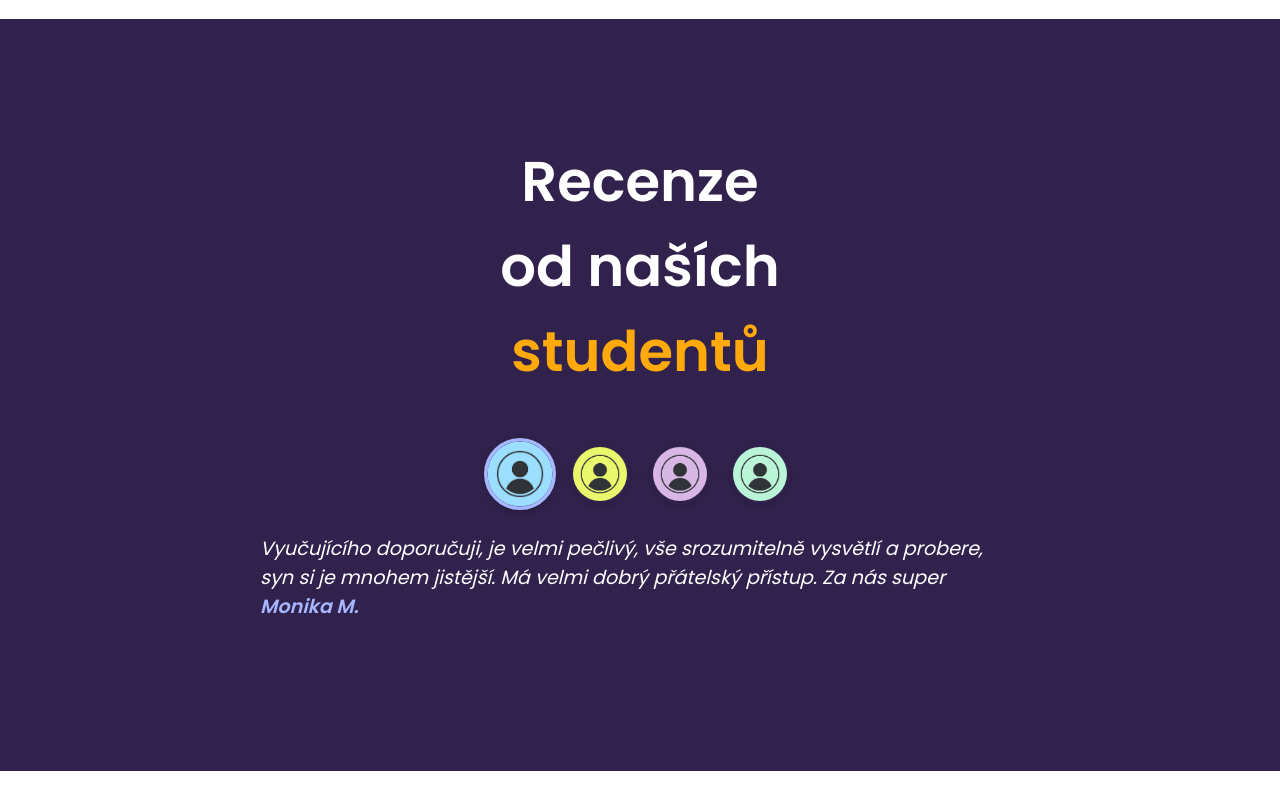
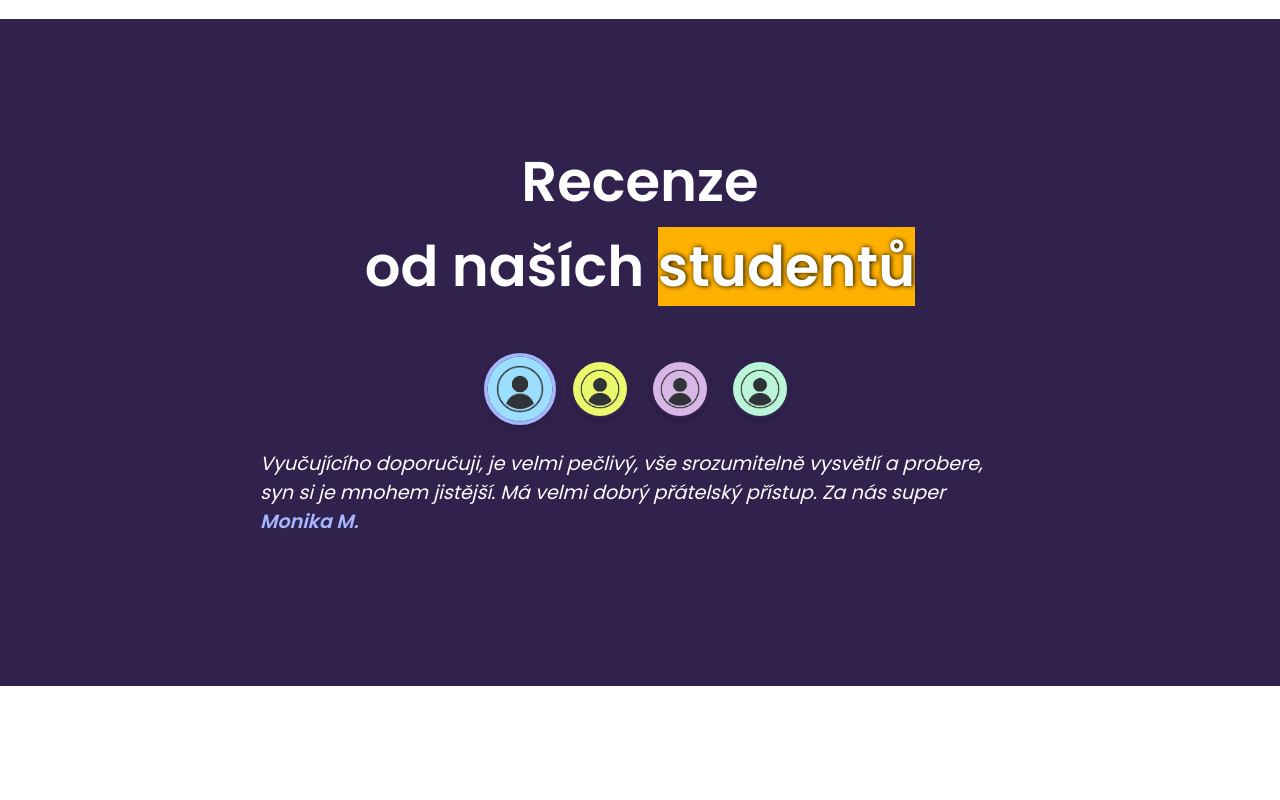
Before and after one commit to zsvkarty/mojedoucko.github.io, a plain HTML site: page index.html in a window 1280 px wide. Shown: the part 1420-2220 px from the top of the page. Drawn offline with nearby package versions, Linux system fonts and the light colour scheme.

Commit message:
animation highlight recenze

```diff
--- a/assets/css/style.css
+++ b/assets/css/style.css
@@ -160,6 +160,33 @@ body {
 /*-----------------------------------*\
   #REUSED STYLE
 \*-----------------------------------*/
+.highlithg{
+  text-shadow: rgb(0, 0, 0) 1px 0 5px;
+ color:rgb(255, 255, 255)
+
+}
+mark {
+
+
+  --color1: #ffb100;
+  --color2: #ffb100;
+  --height: 100%;
+  all: unset;
+  background-image: linear-gradient(var(--color1), var(--color2));
+  background-position: 0 100%;
+  background-repeat: no-repeat;
+  background-size: 0 var(--height);
+  animation: highlight 1200ms 1 cubic-bezier(0.42,0,0.58,1);
+  animation-fill-mode: forwards;
+  animation-play-state: paused;
+}
+@keyframes highlight {
+  to {
+    background-size: 100% var(--height);
+  }
+}
+
+
 
 
 .fade-in {
--- a/index.html
+++ b/index.html
@@ -229,7 +229,7 @@
 
 
       <section class="testimonial-section">
-        <h2 class="testimonial-title testimonial-h2">Recenze <br>od naších <span class="highlight">studentů</span></h2>  <!-- Changed to section-title -->
+        <h2 class="testimonial-title testimonial-h2">Recenze <br>od naších <mark class="highlithg">studentů</mark></h2>  <!-- Changed to section-title -->
         <div class="testimonial-container">
 
           <div class="profile-images-container">
@@ -816,4 +816,25 @@ Nabízíme individuální přístup, přátelské prostředí a zkušené lektor
 
 </body>
 
+<script type="text/javascript">
+  (function (window, document) {
+      const markers = document.querySelectorAll('mark');
+      const observer = new IntersectionObserver(entries => {
+        entries.forEach((entry) => {
+          if (entry.intersectionRatio > 0) {
+            entry.target.style.animationPlayState = 'running';
+            observer.unobserve(entry.target);
+          }
+        });
+      }, {
+        threshold: 0.8
+      });
+
+      markers.forEach(mark => {
+        observer.observe(mark);
+      });
+    })(window, document);
+
+</script>
+
 </html>
```
